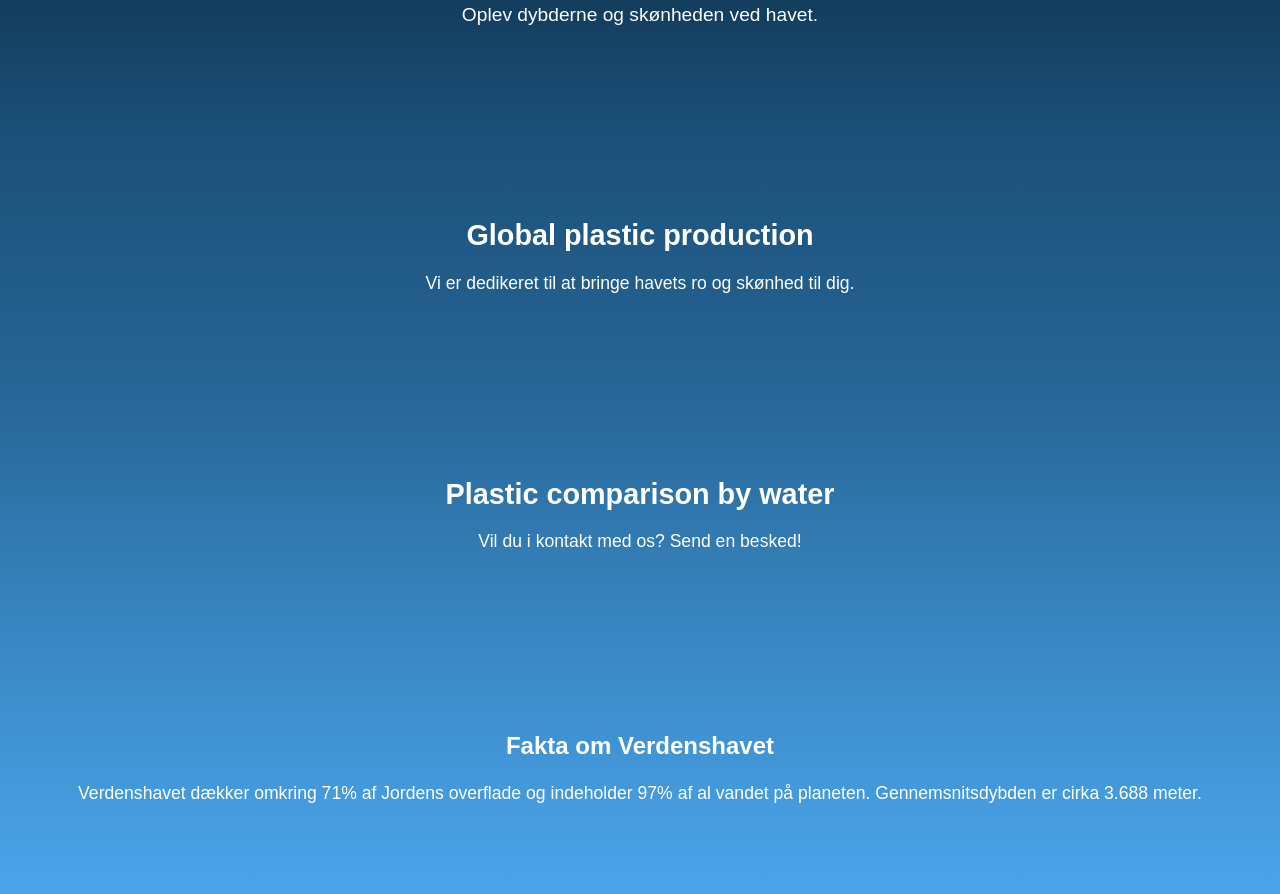
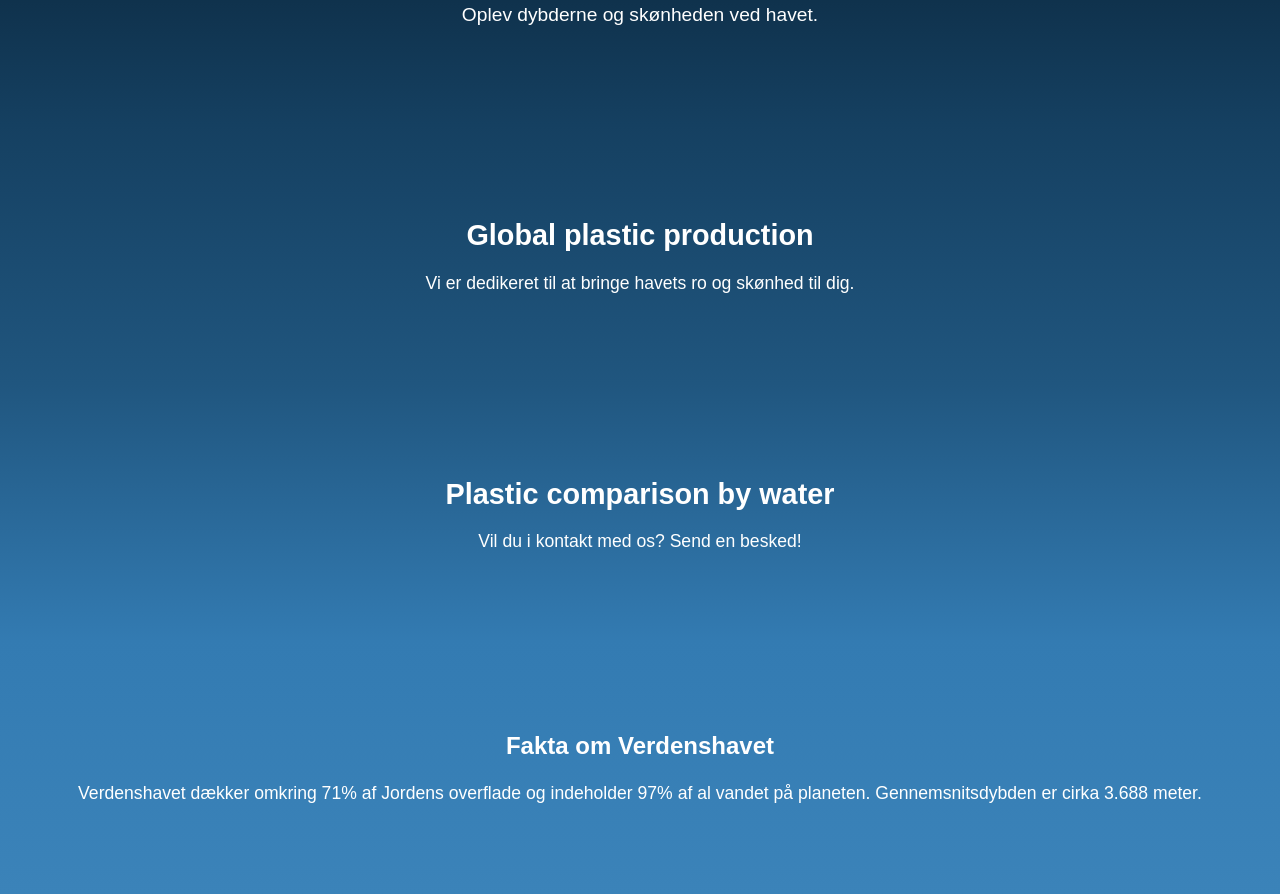
Before and after one commit to FrederikSA/Projekt-plastic_waste, a website: page frontend/index.html in a window 1280 px wide. Shown: the part 259-1153 px from the top of the page. Drawn offline with Linux system fonts and the light colour scheme.

Commit message:
update style

```diff
--- a/frontend/styles.css
+++ b/frontend/styles.css
@@ -10,7 +10,7 @@ body {
 
   /* Hovedsektion */
   header {
-    background-color: #0a2940;
+    background-color: #092337;
     padding: 1em;
     text-align: center;
   }
@@ -37,7 +37,7 @@ body {
 
   /* Front earth barchart-sektion */
   .hero {
-    background: linear-gradient(to bottom, #0a2940, #1b4f77);
+    background: linear-gradient(to bottom, #092337, #154061);
     padding: 80px 20px;
     text-align: center;
   }
@@ -55,7 +55,7 @@ body {
   #plastic-end {
     display: flex;
     align-items: center;
-    background: linear-gradient(to bottom, #1b4f77, #266595);
+    background: linear-gradient(to bottom, #154061, #20567f);
     padding: 50px;
     color: #ffffff;
     text-align: center;
@@ -80,7 +80,7 @@ body {
 #plastic-production {
   display: flex;
   align-items: center;
-  background: linear-gradient(to bottom, #266595, #3988c4);
+  background: linear-gradient(to bottom, #20567f, #337bb2);
   padding: 50px;
   color: #ffffff;
   text-align: center;
@@ -105,7 +105,7 @@ body {
   #comparison {
     display: flex;
     align-items: center;
-    background: linear-gradient(to bottom, #3988c4, #4ba5eb);
+    background: linear-gradient(to bottom, #337bb2, #3b83b9);
     padding: 50px;
     color: #ffffff;
     text-align: center;
```
